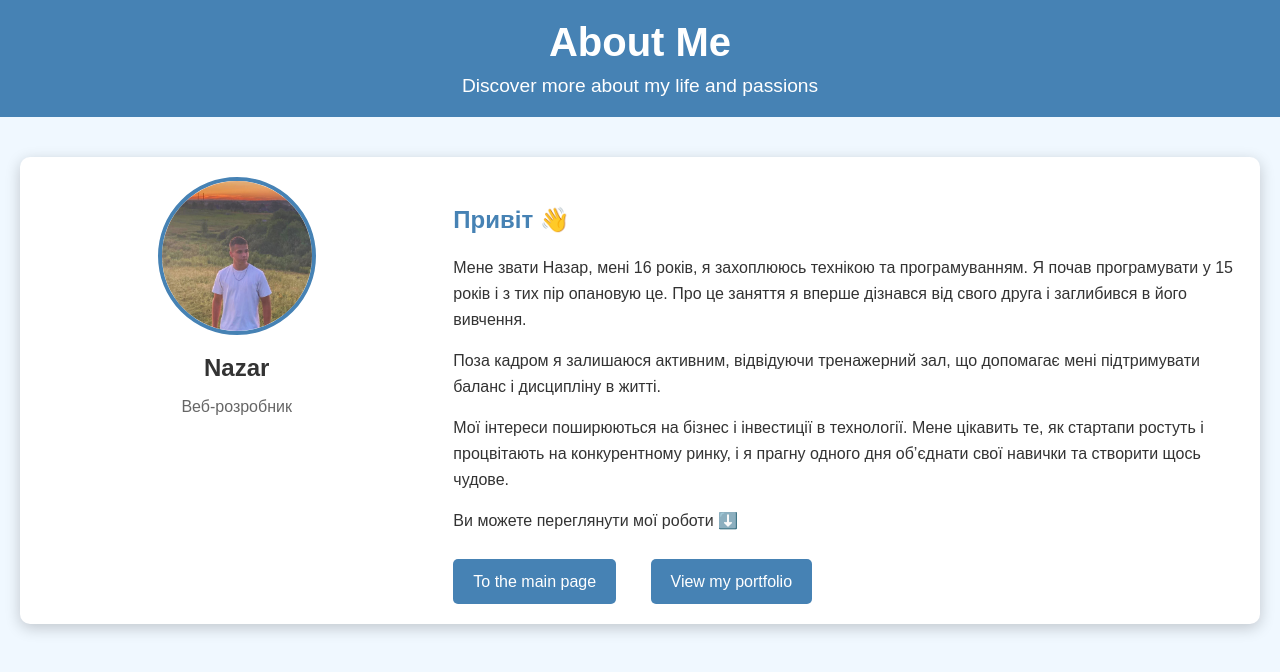
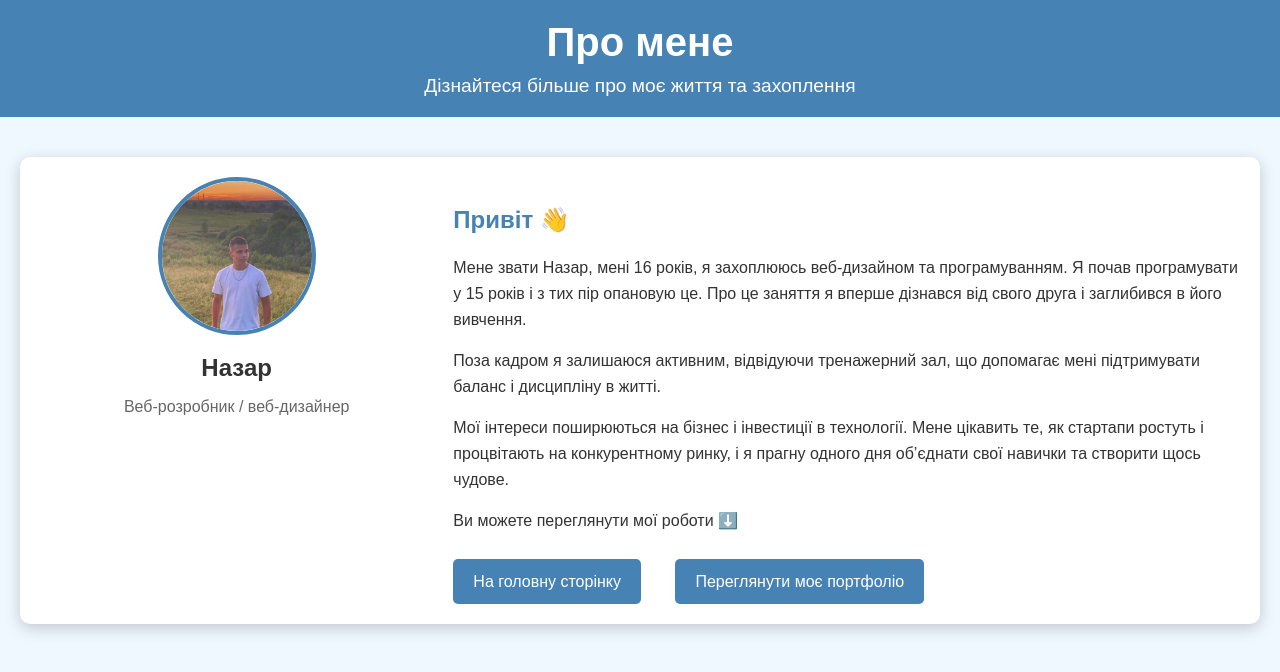
Before and after one commit to Nazar1727/My-portfolio, a plain HTML site: page about.html in a window 1280 px wide. Drawn offline with Linux system fonts and the light colour scheme.

Commit message:
Update about.html

```diff
--- a/about.html
+++ b/about.html
@@ -10,19 +10,19 @@
     <div class="headerContainer">
     </div>
     <header>
-        <h1>About Me</h1>
-        <p>Discover more about my life and passions</p>
+        <h1>Про мене</h1>
+        <p>Дізнайтеся більше про моє життя та захоплення</p>
     </header>
     <div class="main">
         <div class="profile">
             <img src="./img/photo_2025-01-02_20-22-46.jpg" alt="Nazar">
-            <h2>Nazar</h2>
-            <p>Веб-розробник</p>
+            <h2>Назар</h2>
+            <p>Веб-розробник / веб-дизайнер</p>
         </div>
         <div class="content">
             <h3>Привіт 👋</h3>
             <p>
-                Мене звати Назар, мені 16 років, я захоплююсь технікою та програмуванням. Я почав програмувати у 15 років і з тих пір опановую це. Про це заняття я вперше дізнався від свого друга і заглибився в його вивчення.
+                Мене звати Назар, мені 16 років, я захоплююсь веб-дизайном та програмуванням. Я почав програмувати у 15 років і з тих пір опановую це. Про це заняття я вперше дізнався від свого друга і заглибився в його вивчення.
             </p>
             <p>
                 Поза кадром я залишаюся активним, відвідуючи тренажерний зал, що допомагає мені підтримувати баланс і дисципліну в житті.
@@ -33,8 +33,8 @@
             <p>
                 Ви можете переглянути мої роботи ⬇️
             </p>
-            <a href="./index.html" target="_blank">To the main page</a>
-            <a id="btn2" href="./portfolio.html" target="_blank">View my portfolio</a>
+            <a href="./index.html" target="_blank">На головну сторінку</a>
+            <a id="btn2" href="./portfolio.html" target="_blank">Переглянути моє портфоліо</a>
         </div>
     </div>
     <!-- <footer>
```
